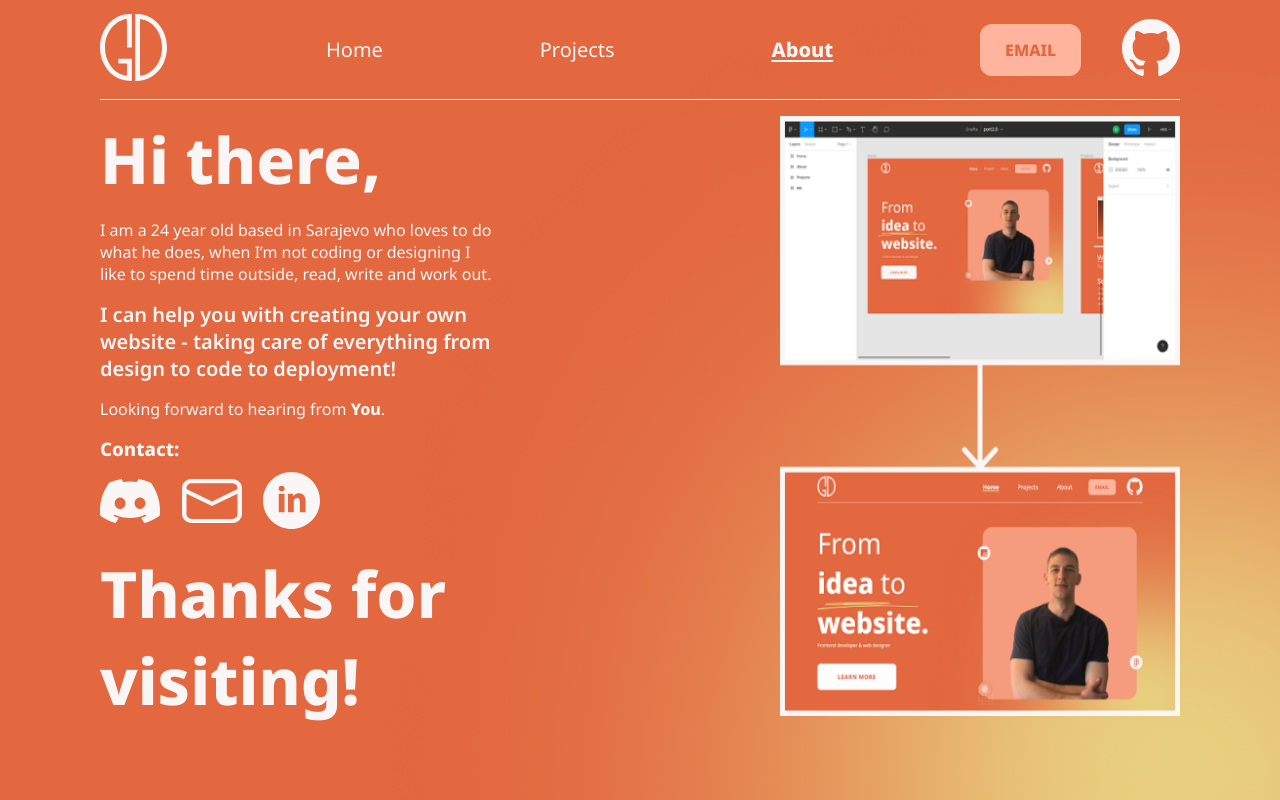
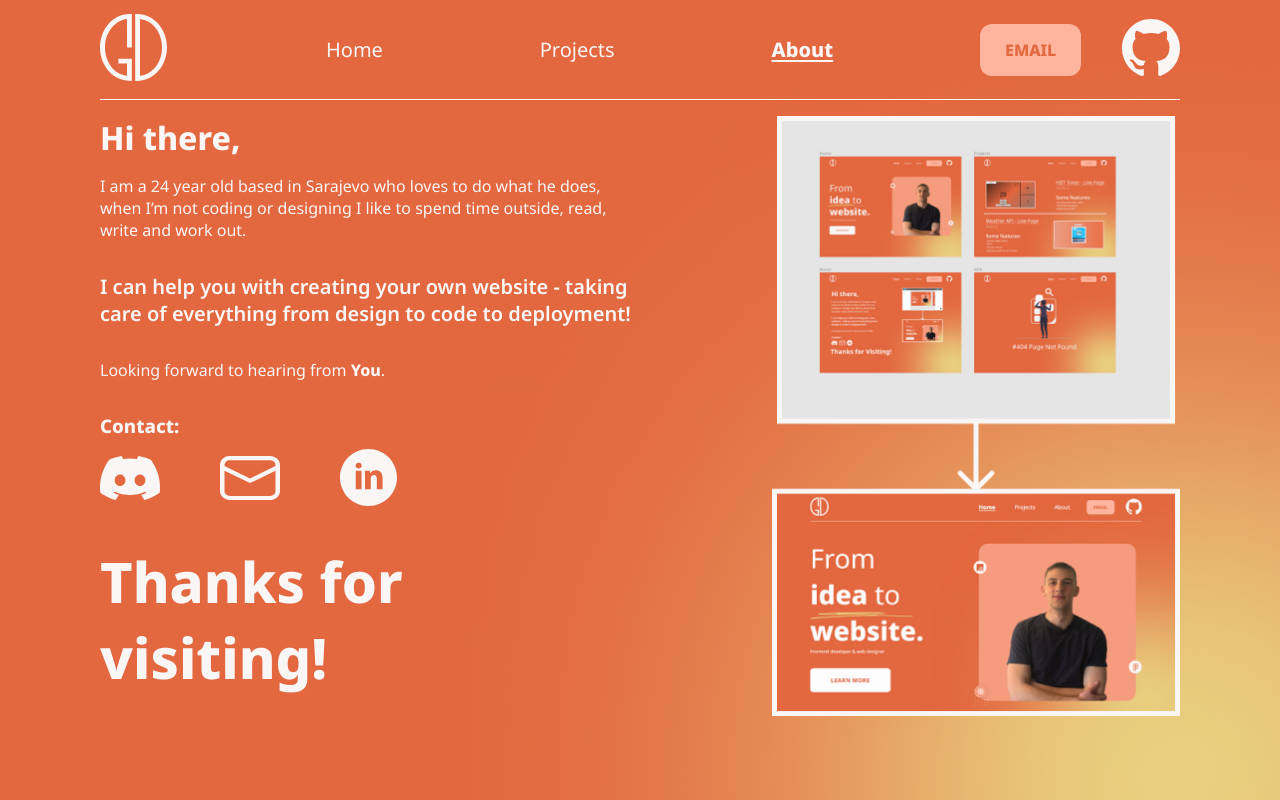
Before and after one commit to gazibarad/personal-portfolio, a React (Create React App) app: page /about in a window 1280 px wide. Built offline with nearby package versions, Linux system fonts and the light colour scheme.

Commit message:
Styling, animations, link updates

```diff
--- a/src/components/About.css
+++ b/src/components/About.css
@@ -2,19 +2,18 @@
   display: grid;
   grid-template-columns: 1fr 1fr;
   margin-top: 1em;
-  height: 80vh;
 }
 
 .left {
-  max-width: 400px;
+  max-width: 550px;
 }
 
 .mb {
-  margin-block: 1rem;
+  margin-block: 2rem;
 }
 
 .left__title {
-  font-size: 4em;
+  font-size: 2em;
   margin-top: 0;
   margin-bottom: 1rem;
 }
@@ -41,7 +40,7 @@
 }
 
 .left__thanks-title {
-  font-size: 4em;
+  font-size: 3.5em;
 }
 
 .right {
@@ -50,7 +49,6 @@
 }
 
 .right > img {
-  max-width: 400px;
   max-height: 600px;
 }
 
@@ -86,6 +84,6 @@
   }
 
   .right > img {
-    width: 250px;
+    width: 350px;
   }
 }
--- a/src/components/About.jsx
+++ b/src/components/About.jsx
@@ -1,7 +1,7 @@
 import linkedin from "../assets/linkedin.svg";
 import email from "../assets/Mail.svg";
 import discord from "../assets/Discord.svg";
-import fromidea from "../assets/fromidea.png";
+import fromidea from "../assets/fromidea2.0.png";
 
 import AnimatedContainer from "./AnimatedContainer";
 
@@ -46,7 +46,7 @@ const About = () => {
               <a
                 target="_blank"
                 rel="noreferrer"
-                href="https://www.linkedin.com/in/dino-gazibara-66b187238/"
+                href="https://www.linkedin.com/in/dino-gazibara/"
               >
                 <img className="social-image" src={linkedin} alt="linkedin" />
               </a>
--- a/src/components/FourOhFour.css
+++ b/src/components/FourOhFour.css
@@ -11,13 +11,14 @@
 
 @keyframes moving {
   0% {
-    transform: translateY(0px);
+    transform: translateX(0px);
   }
+
   50% {
-    transform: translateY(40px);
-    transform-origin: rotate(180deg);
+    transform: translateX(-40px);
   }
+
   100% {
-    transform: translateY(0px);
+    transform: translateX(0px);
   }
 }
--- a/src/components/Projects.jsx
+++ b/src/components/Projects.jsx
@@ -14,7 +14,7 @@ const Projects = () => {
               rel="noreferrer"
               className="project-container__photo__github"
               target="_blank"
-              href="https://github.com/gazibarad/tabata"
+              href="https://github.com/gazibarad/interval-timer"
             >
               <img className="photo" src={tabatapng} alt="HIIT Timer" />
             </a>
```
Also changed, not shown: src/assets/fromidea.png (deleted), src/assets/fromidea2.0.png (added).
